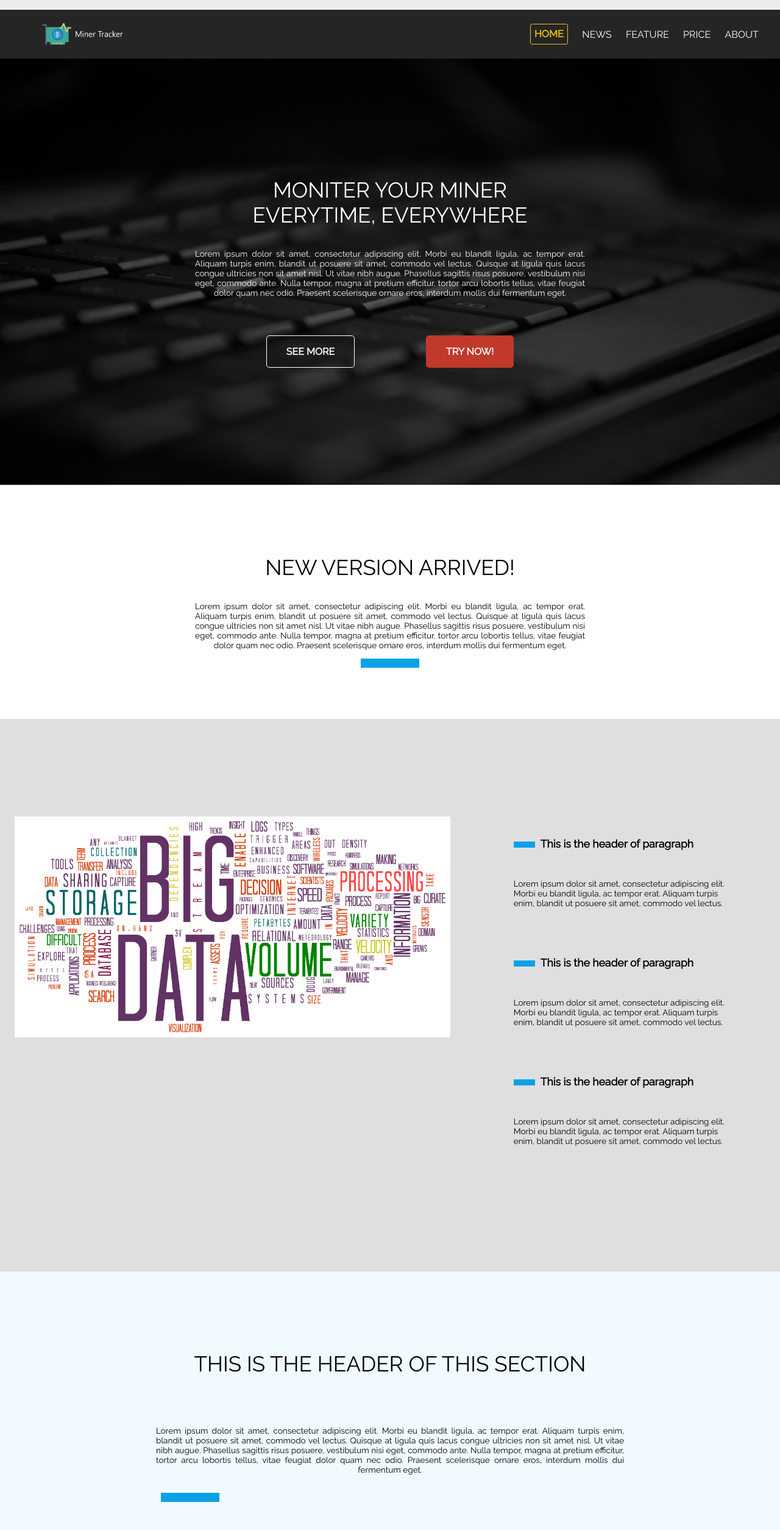
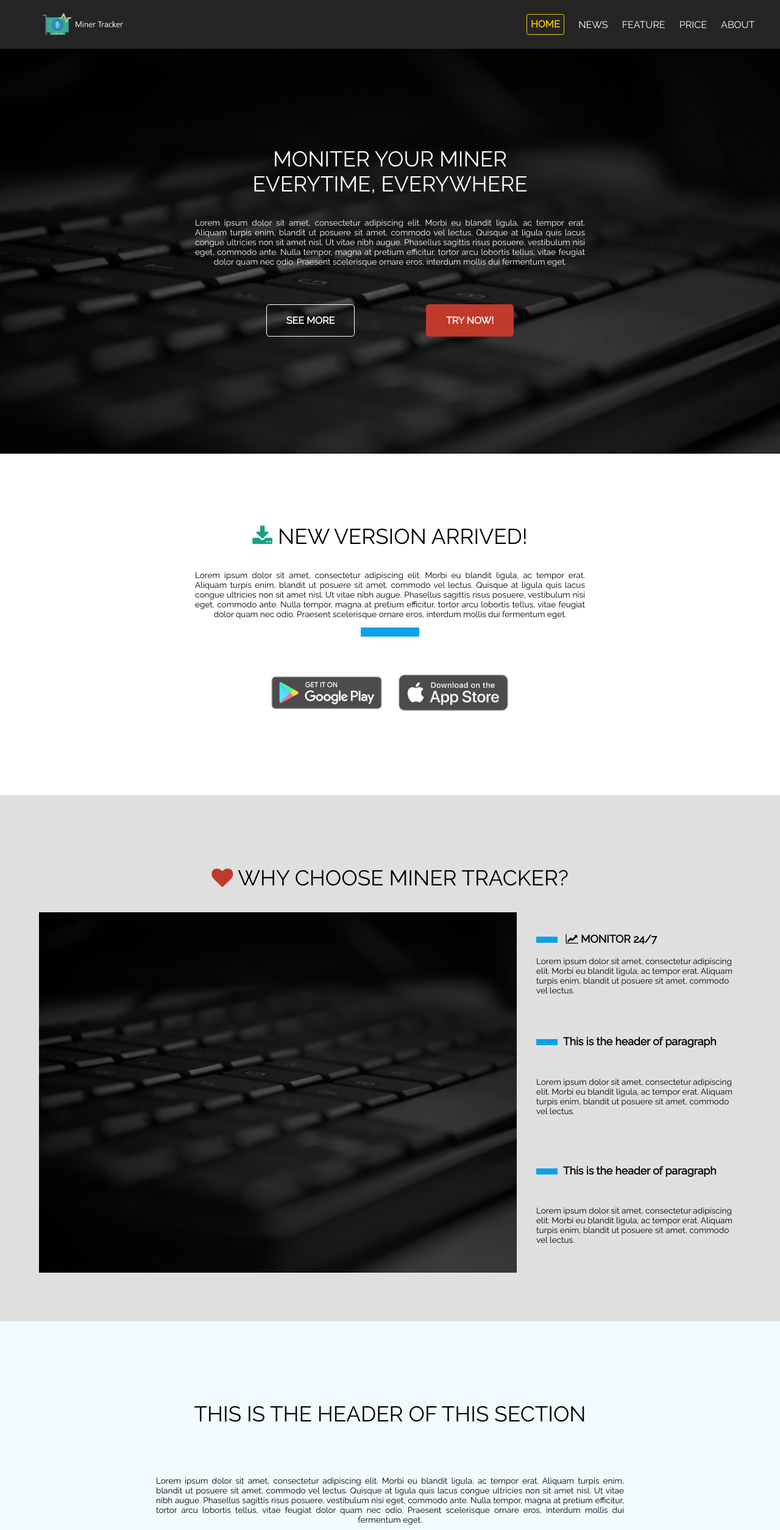
Before and after one commit to ghostbbbmt/FlexCSS, a plain HTML site: page index.html in a window 1280 px wide. Shown: the top 2509 px of the page at 61% size. Drawn offline with Linux system fonts and the light colour scheme.

Commit message:
fix image and add font awesome

```diff
--- a/css/color.css
+++ b/css/color.css
@@ -14,6 +14,14 @@
 
 .text-red {
     color: #c0392b;
+}
+
+.text-green {
+    color: #16a085;
+}
+
+.text-blue {
+    color: #0ba1e7;
 }
 
 .bg-bright-black {
@@ -76,10 +84,3 @@
     border-color: transparent;
     box-shadow: 0 4px 8px 0 #00000033, 0 6px 20px 0 #00000030;
 }
-
-.active {
-    color: #f1c40f;
-    border-bottom: 1.2px solid #f1c40f;
-    margin-bottom: 0.2em;
-    font-weight: bold;
-}
--- a/css/layout.css
+++ b/css/layout.css
@@ -57,15 +57,37 @@
     padding: 2em;
 }
 
+
+.padding-row {
+    padding-left: 1em;
+    padding-right: 1em;
+}
+
 .padding-row-2 {
-    padding: 2em 0;
+    padding-left: 2em;
+    padding-right: 2em;
+}
+
+.padding-row-3 {
+    padding-left: 3em;
+    padding-right: 3em;
 }
 
 .padding-col-2 {
     padding: 0 2em;
 }
 
+.padding-col {
+    padding-top: 1em;
+    padding-bottom: 1em;
+}
+
+
 .padding-left {
+    padding-left: 1em;
+}
+
+.padding-left-2 {
     padding-left: 1em;
 }
 
@@ -86,6 +108,11 @@
     margin: 2em;
 }
 
+.margin-row {
+    margin-left: 1em;
+    margin-right: 1em;
+}
+
 .margin-bottom {
     margin: 0 0 1em 0;
 }
--- a/css/style.css
+++ b/css/style.css
@@ -16,7 +16,7 @@ body {
     min-width: 300px;
 }
 
-body, h1, h2, h3, h4, h5, h6, p, a {
+h1, h2, h3, h4, h5, h6, p, a {
     font-family: "Raleway", sans-serif;
     margin: 1em 0;
 }
@@ -113,9 +113,10 @@ img {
     overflow: hidden;
 }
 
-.img-header {
-    background-image: url('../images/bg.jpg');
+.img-cover {
     background-size: cover;
+    min-height: 300px;
+    position: relative;
 }
 /*Line*/
 .line-blue {
@@ -151,7 +152,17 @@ img {
     flex-direction: column;
 }
 
+.flex-direction-reserve-auto {
+    display: flex;
+    flex-direction: column;
+}
+
 .flex-direction-auto-medium {
+    display: flex;
+    flex-direction: column;
+}
+
+.flex-direction-reserve-auto-medium {
     display: flex;
     flex-direction: column;
 }
@@ -223,6 +234,18 @@ img {
     cursor: pointer;
 }
 
+
+/* button app store */
+.btn-app-store{
+    display: inline-block;
+    width: 13em;
+    opacity: 0.7;
+}
+
+.btn-app-store:hover {
+    opacity: 1;
+}
+
 /* Nav bar */
 
 header {
@@ -254,6 +277,7 @@ header {
     position: fixed;
     top: 0;
     width: 100%;
+    z-index: 100;
 }
 
 .active {
@@ -264,7 +288,7 @@ header {
 }
 
 
-/* Media larger than 300px */
+/* Media larger than 400px */
 @media screen and (min-width : 400px) {
     .navbar-ul {
         padding: 0 1em 0.5em 0;
@@ -276,6 +300,9 @@ header {
         border-radius: 0.2em;
         padding: 0.4em;
     }
+
+
+
 }
 
 
@@ -302,13 +329,17 @@ header {
         flex-direction: row;
     }
 
+    .flex-direction-reserve-auto-medium {
+        flex-direction: row;
+    }
+
     .header-logo {
         margin-left: 5%;
         padding: 0;
     }
 
     .navbar-ul {
-        padding: 0 1.2em 0 0;
+        padding: 0 0.6em;
     }
 
     .container-sm {
@@ -370,6 +401,10 @@ header {
     .flex-direction-auto-medium {
         flex-direction: row;
     }
+
+    .flex-direction-reserve-auto-medium {
+        flex-direction: column;
+    }
 }
 
 /* Media larger than 1280px */ /*
--- a/index.html
+++ b/index.html
@@ -15,7 +15,7 @@
             <div class="header-logo">
                 <a href="index.html" title="Home page"><img src="images/logo-web.png" height="48"></a>
             </div>
-            <nav class="flex-self-center padding-right text-center">
+            <nav class="flex-self-center padding-col-2 text-center">
                 <ul>
                     <li class="navbar-ul"><a class="text-simple active" href="index.html" title="Home">HOME</a></li>
                     <li class="navbar-ul"><a class="text-simple text-white" href="#news" title="News">NEWS</a></li>
@@ -28,8 +28,8 @@
         <!-- Main content -->
         <main>
             <!-- Header -->
-            <div class="container-fluid-lg text-center text-white img-header">
-                <h1 class="margin-bottom padding-top"> MONITER YOUR MINER <br> EVERYTIME, EVERYWHERE </h1>
+            <div class="container-fluid-lg text-center text-white img-cover" style="background-image:url(images/bg.jpg)">
+                <h1 class="margin-bottom"> MONITER YOUR MINER <br> EVERYTIME, EVERYWHERE </h1>
                 <p class="width-half align-center-row text-justify-center">
                     Lorem ipsum dolor sit amet, consectetur adipiscing elit. Morbi eu blandit ligula, ac tempor erat. Aliquam turpis enim, blandit ut posuere sit amet, commodo vel lectus.
                     Quisque at ligula quis lacus congue ultricies non sit amet nisl. Ut vitae nibh augue. Phasellus sagittis risus posuere, vestibulum nisi eget, commodo ante.
@@ -43,22 +43,34 @@
 
             <!-- News -->
             <div class="container-fluid bg-white text-center text-black" id="news">
-                <h1> NEW VERSION ARRIVED! </h1>
+                <h1> <i class="fa fa-download text-green"></i> NEW VERSION ARRIVED! </h1>
                 <p class="width-half align-center-row text-justify-center">
                     Lorem ipsum dolor sit amet, consectetur adipiscing elit. Morbi eu blandit ligula, ac tempor erat. Aliquam turpis enim, blandit ut posuere sit amet, commodo vel lectus.
                     Quisque at ligula quis lacus congue ultricies non sit amet nisl. Ut vitae nibh augue. Phasellus sagittis risus posuere, vestibulum nisi eget, commodo ante.
                     Nulla tempor, magna at pretium efficitur, tortor arcu lobortis tellus, vitae feugiat dolor quam nec odio. Praesent scelerisque ornare eros, interdum mollis dui fermentum eget.
                 </p>
                 <div class="line line-md line-blue align-center-horizontal"></div>
+                <div class="width-half align-center-all flex-direction-auto flex-main-center padding-2 ">
+                    <a href="#"><img class="btn-app-store" src="images/google-play-badge.png"></a>
+                    <a href="#"><img class="btn-app-store" src="images/App_Store.png"></a>
+                </div>
             </div>
 
             <!--Feature-->
-            <div class="container-fluid-lg flex-row flex-direction-auto bg-light-gray" id="feature">
-                <div class="container-fluid-reserve-sm flex-col-2 align-center">
-                    <img class="img-crop width-full height-full img-half" src="images/bigdata.png">
+            <div class="container-fluid padding-row-3 bg-light-gray" id="feature">
+                <h1 class="text-center"> <i class="fa fa-heart text-red"></i> WHY CHOOSE MINER TRACKER? </h1>
+                <div class="flex-direction-auto-medium flex-main-between">
+                    <div class="container-fluid-reserve-sm margin-row flex-col-2 align-center img-cover" style="background-image:url(images/bg.jpg)"></div>
+                    <div class="flex-direction-reserve-auto-medium flex-col-1">
+                        <div class="container-sm">
+                            <h3 class="text-bold"><div class="line line-sm line-blue line-start"></div> <i class="fa fa-line-chart"></i> MONITOR 24/7</h3>
+                            <div class="margin-bottom text-justify">
+                                    <p>
+                                        Lorem ipsum dolor sit amet, consectetur adipiscing elit. Morbi eu blandit ligula, ac tempor erat. Aliquam turpis enim, blandit ut posuere sit amet, commodo vel lectus.
+                                    </p>
                             </div>
-                <div class="container-fluid-reserve flex-col-1">
-                    <div class="container-fluid-sm">
+                        </div>
+                        <div class="container-sm">
                                 <h3 class="text-bold"><div class="line line-sm line-blue line-start"></div>This is the header of paragraph</h3>
                                 <div class="container-fluid-sm text-justify">
                                     <p>
@@ -66,20 +78,13 @@
                                     </p>
                             </div>
                         </div>
-                    <div class="container-fluid-sm">
+                        <div class="container-sm">
                                 <h3 class="text-bold"><div class="line line-sm line-blue line-start"></div>This is the header of paragraph</h3>
                                 <div class="container-fluid-sm text-justify">
                                         <p>
                                             Lorem ipsum dolor sit amet, consectetur adipiscing elit. Morbi eu blandit ligula, ac tempor erat. Aliquam turpis enim, blandit ut posuere sit amet, commodo vel lectus.
                                         </p>
                                 </div>
-                    </div>
-                    <div class="container-fluid-sm">
-                            <h3 class="text-bold"><div class="line line-sm line-blue line-start"></div>This is the header of paragraph</h3>
-                            <div class="container-fluid-sm text-justify">
-                                    <p>
-                                        Lorem ipsum dolor sit amet, consectetur adipiscing elit. Morbi eu blandit ligula, ac tempor erat. Aliquam turpis enim, blandit ut posuere sit amet, commodo vel lectus.
-                                    </p>
                         </div>
                     </div>
                 </div>
```
Also changed, not shown: images/App_Store.png (added), images/google-play-badge.png (added). Lines whose indentation alone changed are shown as unchanged.
